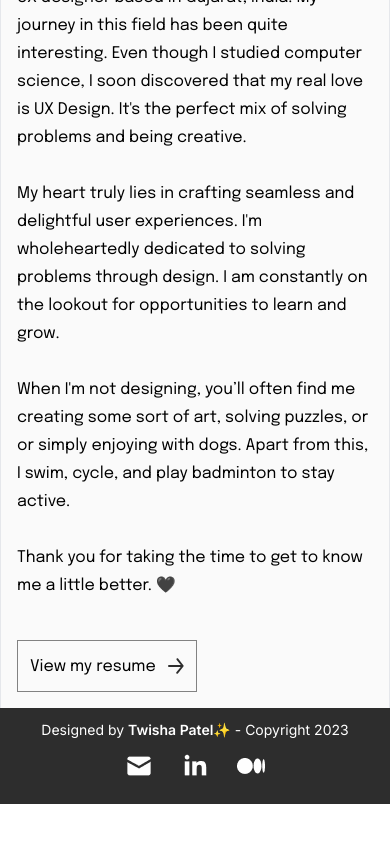
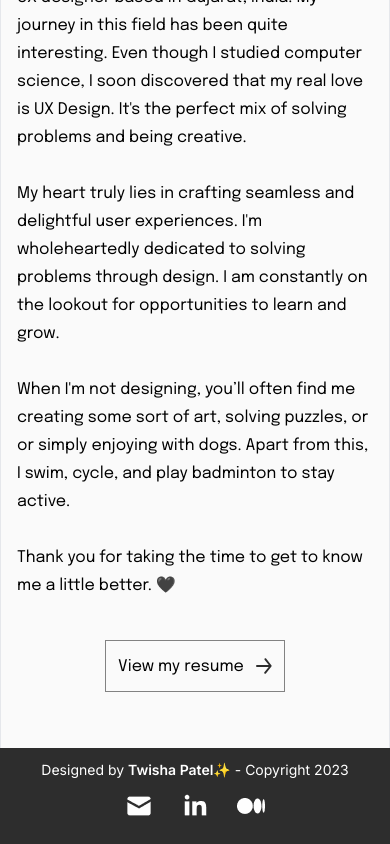
Before and after one commit to AthN3090/Twisha-patel-portfolio, a Next.js app: page /about in a window 390 px wide. Shown: the part 698-1542 px from the top of the page. Before the commit the page ends 1502 px from the top, so only its background shows below. Built offline with nearby package versions, Linux system fonts and the light colour scheme; what tailwindcss-inner-border would draw is missing.

Commit message:
about section resume button margin adjusted

```diff
--- a/src/app/about/page.js
+++ b/src/app/about/page.js
@@ -17,26 +17,30 @@ function About() {
               A little bit about myself
             </p>
             <p className="mt-4 leading-7 ">
-              My name, Twisha, carries the beautiful meaning of &quot;divine aura.&quot; I
-              am a self-taught UX designer based in Gujarat, India. My journey
-              in this field has been quite interesting. Even though I studied
-              computer science, I soon discovered that my real love is UX
-              Design. It&apos;s the perfect mix of solving problems and being
-              creative.<br></br>
+              My name, Twisha, carries the beautiful meaning of &quot;divine
+              aura.&quot; I am a self-taught UX designer based in Gujarat,
+              India. My journey in this field has been quite interesting. Even
+              though I studied computer science, I soon discovered that my real
+              love is UX Design. It&apos;s the perfect mix of solving problems
+              and being creative.<br></br>
               <br></br>
               My heart truly lies in crafting seamless and delightful user
               experiences. I&apos;m wholeheartedly dedicated to solving problems
               through design. I am constantly on the lookout for opportunities
               to learn and grow. <br></br>
               <br></br>
-              When I&apos;m not designing, you’ll often find me creating some sort of art, solving puzzles, or or simply enjoying with dogs. Apart from this, I swim, cycle, and play badminton to stay active. <br></br>
+              When I&apos;m not designing, you’ll often find me creating some
+              sort of art, solving puzzles, or or simply enjoying with dogs.
+              Apart from this, I swim, cycle, and play badminton to stay active.{" "}
               <br></br>
-              Thank you for taking the time to get to know me a little better. 🖤
+              <br></br>
+              Thank you for taking the time to get to know me a little better.
+              🖤
             </p>
-
+            <div className="flex justify-center items-center lg:justify-normal">
               <a
                 href="#"
-              className="flex items-center transition-all gap-3 hover:gap-5 hover:underline mt-10 border w-fit p-3 border-[#828282]"
+                className="flex items-center transition-all gap-3 hover:gap-5 hover:underline my-10 border w-fit p-3 border-[#828282]"
               >
                 {" "}
                 <span className="mt-[2px]">View my resume </span>
@@ -49,6 +53,7 @@ function About() {
               </a>
             </div>
           </div>
+        </div>
       </main>
     );
 }
```
Lines whose indentation alone changed are shown as unchanged.
